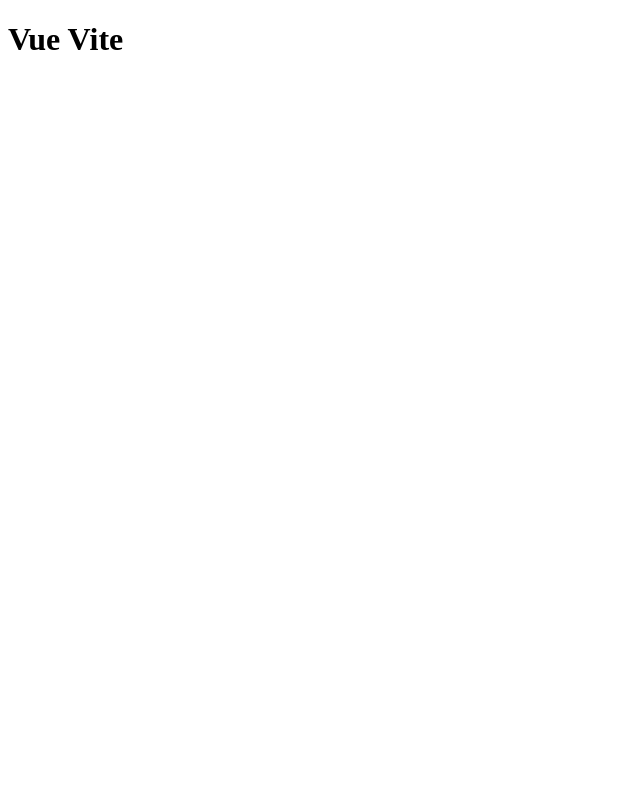
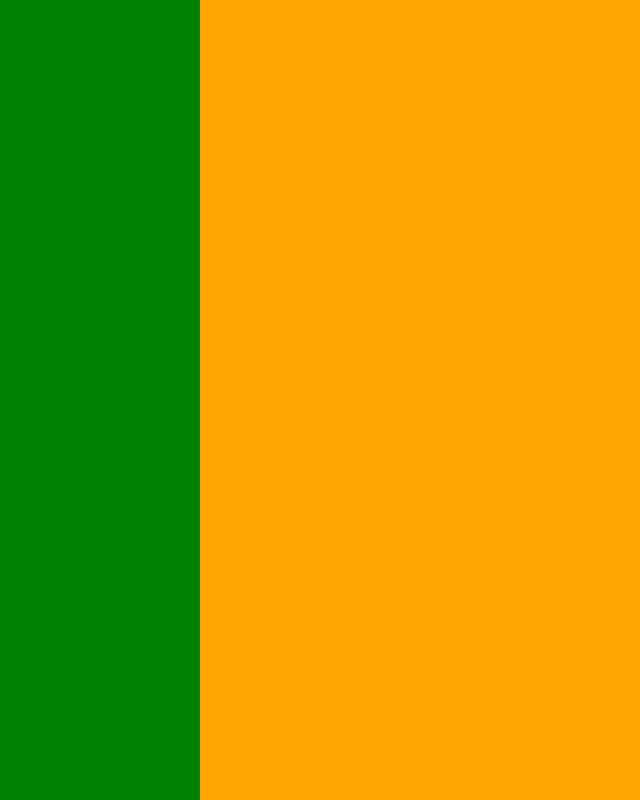
Before and after one commit to lirubao/vue3-vite-ts, a Vue app: page / in a window 1280 px wide. Shown: the whole page, without its empty margins (0-640 px from the left). Built offline with nearby package versions, Linux system fonts and the light colour scheme.

Commit message:
两栏设计

```diff
--- a/src/App.vue
+++ b/src/App.vue
@@ -1,10 +1,11 @@
 <template>
-  <h1>Vue Vite</h1>
+  <two_columns />
 </template>
 
 <script>
-export default {
-  name: 'App',
-  components: {},
-}
+  import two_columns from './components/two_columns.vue'
+  export default {
+    name: 'App',
+    components: { two_columns },
+  }
 </script>
--- /dev/null
+++ b/src/components/two_columns.vue
@@ -0,0 +1,50 @@
+<template>
+  <!-- 左边 -->
+  <div class="left"></div>
+  <!-- 右边 -->
+  <div class="right"></div>
+</template>
+
+<script lang="ts">
+  import { defineComponent } from 'vue'
+  export default defineComponent({
+    name: 'two_columns',
+    components: {},
+  })
+</script>
+<style>
+  html,
+  body {
+    height: 100%;
+    margin: 0;
+    /* 去除滚动条 */
+    overflow-y: hidden;
+  }
+  div {
+    height: 100%;
+  }
+  /*
+  .left {
+    margin-right: 200px;
+    background-color: orange;
+  }
+  .right {
+    position: absolute;
+    right: 0;
+    top: 0;
+    width: 200px;
+    background-color: green;
+  } */
+
+  .left {
+    margin-left: 200px;
+    background-color: orange;
+  }
+  .right {
+    position: absolute;
+    left: 0;
+    top: 0;
+    width: 200px;
+    background-color: green;
+  }
+</style>
```
